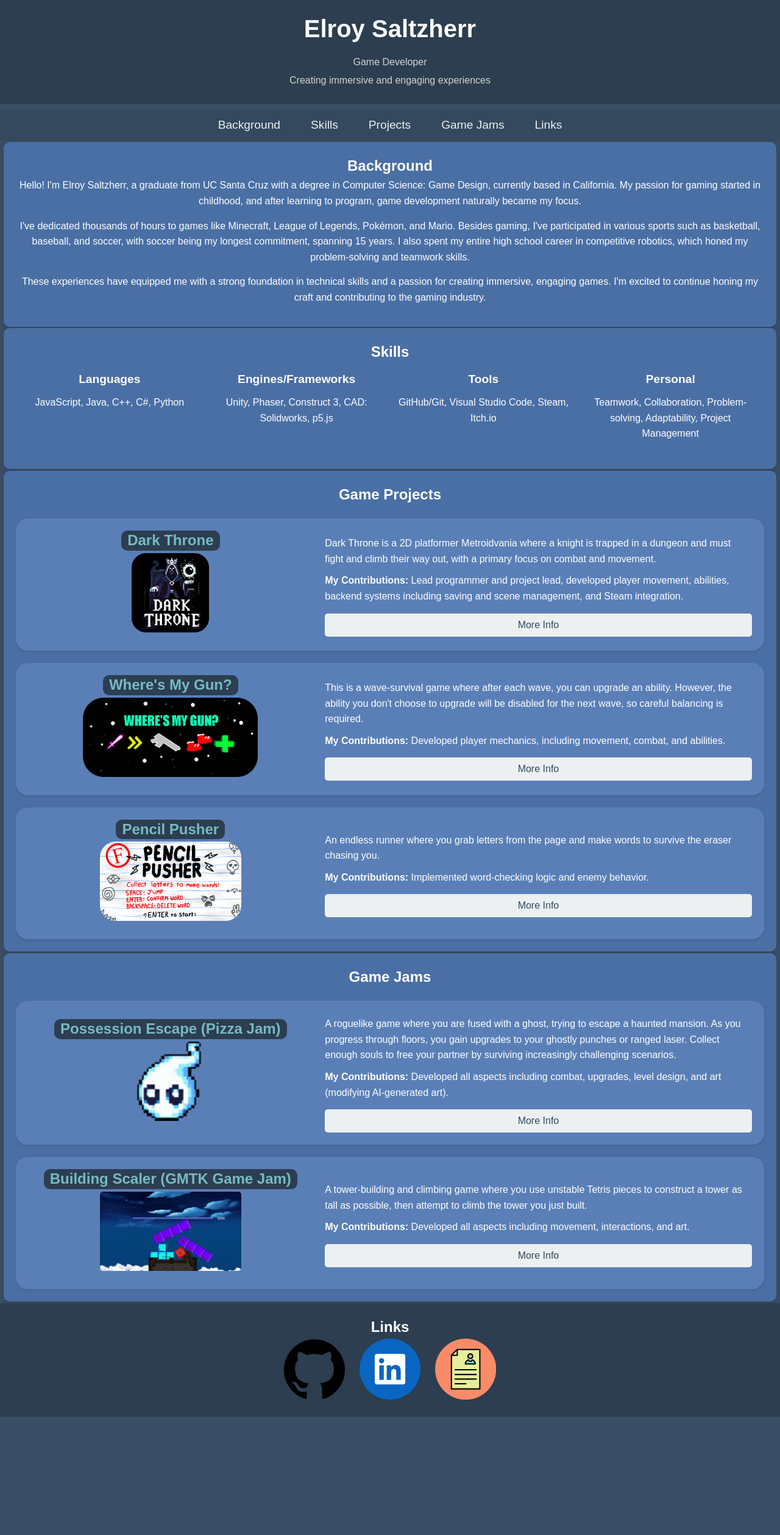
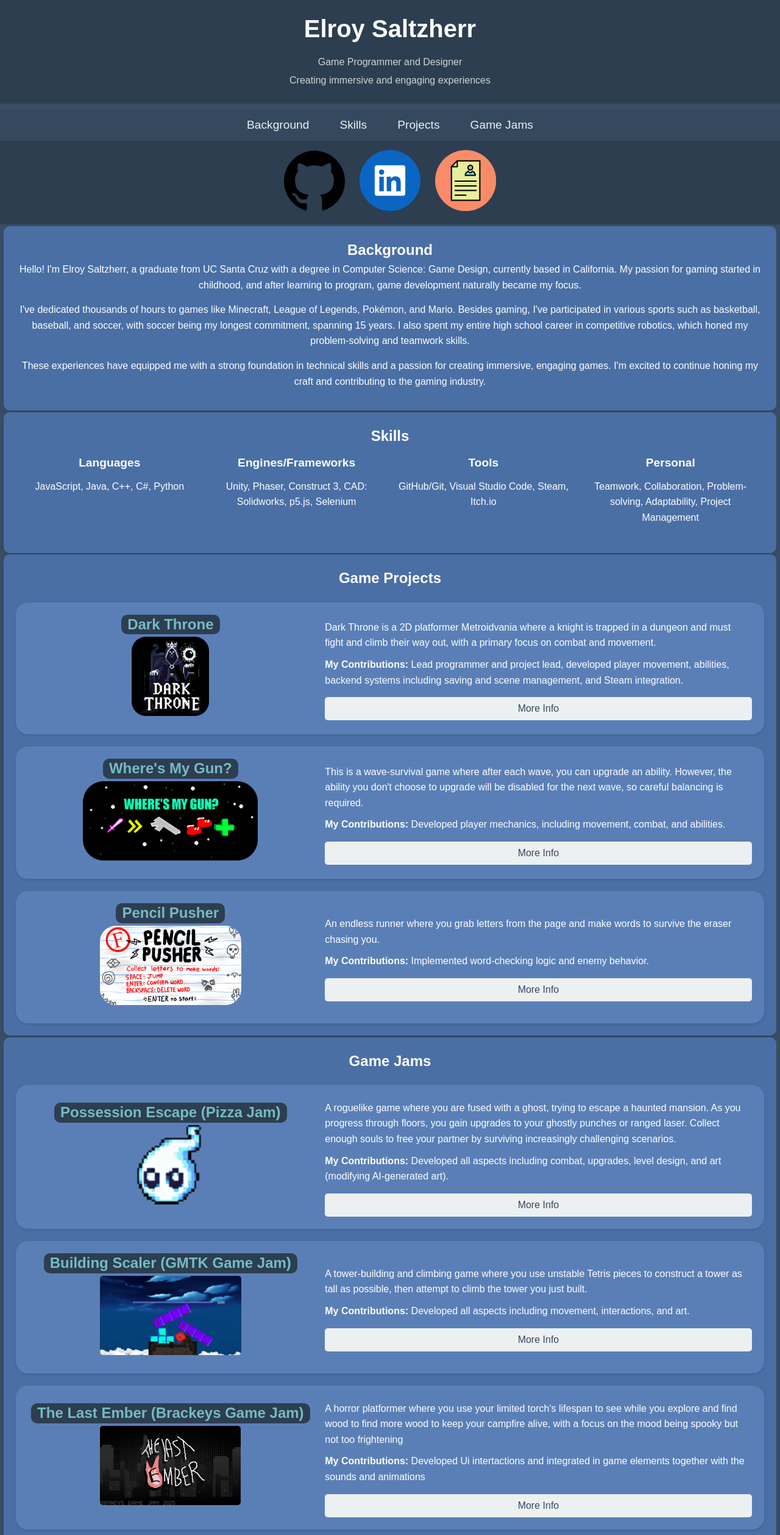
Before and after one commit to esaltzherr/PortfolioWebsite, a plain HTML site: page index.html in a window 1280 px wide. Shown: the part 173-2690 px from the top of the page at 61% size. Before the commit the page ends 2496 px from the top, so only its background shows below. Drawn offline with Linux system fonts and the light colour scheme.

Commit message:
Moved lInks and added a game jam

```diff
--- a/index.html
+++ b/index.html
@@ -4,7 +4,7 @@
 <head>
     <meta charset="UTF-8">
     <meta name="viewport" content="width=device-width, initial-scale=1.0">
-    <title>Elroy Saltzherr - Game Developer</title>
+    <title>Elroy Saltzherr - Game Programmer and Designer</title>
     <link rel="stylesheet" href="styles.css">
 </head>
 
@@ -13,7 +13,7 @@
         <div class="profile">
             <img src="images/ProfilePic.jpg" alt="Elroy Saltzherr">
             <h1>Elroy Saltzherr</h1>
-            <p>Game Developer</p>
+            <p>Game Programmer and Designer</p>
             <p>Creating immersive and engaging experiences</p>
         </div>
     </header>
@@ -23,15 +23,27 @@
             <li><a href="#skills">Skills</a></li>
             <li><a href="#projects">Projects</a></li>
             <li><a href="#game-jams">Game Jams</a></li>
-            <li><a href="#links">Links</a></li>
+            <!-- <li><a href="#links">Links</a></li> -->
         </ul>
     </nav>
+    <div class="social-links-top">
+        <a href="https://github.com/esaltzherr" target="_blank">
+            <img src="images/GitHubLogo.png" alt="GitHub">
+        </a>
+        <a href="https://www.linkedin.com/in/elroy-saltzherr" target="_blank">
+            <img src="images/LinkedInLogo.png" alt="LinkedIn">
+        </a>
+        <a href="images/ElroySaltzherr_GameDeveloper_Resume2024.pdf" target="_blank">
+            <img src="images/Resume.png" alt="Resume">
+        </a>
+    </div>
     <section id="background" class="section background">
         <h2>Background</h2>
         <p>Hello! I'm Elroy Saltzherr, a graduate from UC Santa Cruz with a degree in Computer Science: Game Design, currently based in California. My passion for gaming started in childhood, and after learning to program, game development naturally became my focus.</p>
         <p>I've dedicated thousands of hours to games like Minecraft, League of Legends, Pokémon, and Mario. Besides gaming, I've participated in various sports such as basketball, baseball, and soccer, with soccer being my longest commitment, spanning 15 years. I also spent my entire high school career in competitive robotics, which honed my problem-solving and teamwork skills.</p>
         <p>These experiences have equipped me with a strong foundation in technical skills and a passion for creating immersive, engaging games. I'm excited to continue honing my craft and contributing to the gaming industry.</p>
     </section>
+
     <section id="skills" class="section skills">
         <h2>Skills</h2>
         <div class="skill-categories">
@@ -41,7 +53,7 @@
             </div>
             <div class="skill-category">
                 <h3>Engines/Frameworks</h3>
-                <p>Unity, Phaser, Construct 3, CAD: Solidworks, p5.js</p>
+                <p>Unity, Phaser, Construct 3, CAD: Solidworks, p5.js, Selenium</p>
             </div>
             <div class="skill-category">
                 <h3>Tools</h3>
@@ -158,6 +170,7 @@
             </div>
         </div>
 
+
         <!-- Dropdown Content -->
         <div id="dropdown-5" class="dropdown-content">
             <p><strong>Jam Theme:</strong> Built to Scale</p>
@@ -166,21 +179,30 @@
             <p><strong>Reflection:</strong> After learning from my previous game jam, I focused on keeping the game simple. Although I couldn't dedicate as much time as I wanted during the 96 hours, the game turned out to be an interesting idea that I would like to explore further, possibly as a multiplayer game. It's fun, but it needs some polish.</p>
             <p><strong>Links:</strong> <a href="https://esaltzherr.itch.io/building-scaler" target="_blank">Play on Browser</a> | <a href="https://itch.io/jam/gmtk-2024" target="_blank">GMTK Game Jam's Page</a></p>
         </div>
+
+        <div class="project">
+            <div class="image-title-section">
+                <h3>The Last Ember (Brackeys Game Jam)</h3>
+                <img src="images/BrackeysJam.png" alt="Last Ember">
+            </div>
+            <div class="text-section">
+                <p>A horror platformer where you use your limited torch's lifespan to see while you explore and find wood to find more wood to keep your campfire alive, with a focus on the mood being spooky but not too frightening</p>
+                <p><strong>My Contributions:</strong> Developed Ui intertactions and integrated in game elements together with the sounds and animations</p>
+                <button class="dropdown-btn" data-target="dropdown-6" onclick="toggleDropdown(this)">More Info</button>
+            </div>
+        </div>
+
+         <!-- Dropdown Content -->
+         <div id="dropdown-6" class="dropdown-content">
+            <p><strong>Jam Theme:</strong> Nothing can go wrong...</p>
+            <p><strong>Technical Specifications:</strong> Built using Unity and C#.</p>
+            <p><strong>Team and Development Details:</strong> Developed in a team of 4 in 1 week</p>
+            <p><strong>Reflection:</strong> First successful game jam with a group which was amazing, having the support of other people was wonderful to make up for the areas in which I lacked, it was also a great experience to try and figure out a system for all of us to work together in such a short time</p>
+            <p><strong>Links:</strong> <a href="https://esaltzherr.itch.io/the-last-ember" target="_blank">Play on Browser</a> | <a href="https://itch.io/jam/brackeys-13" target="_blank">Brackeys Game Jam's Page</a></p>
+        </div>
     </section>
 
-    <footer id="links" class="footer">
-        <h2>Links</h2>
-        <div class="social-links">
-            <a href="https://github.com/esaltzherr" target="_blank">
-                <img src="images/GitHubLogo.png" alt="GitHub">
-            </a>
-            <a href="https://www.linkedin.com/in/elroy-saltzherr" target="_blank">
-                <img src="images/LinkedInLogo.png" alt="LinkedIn">
-            </a>
-            <a href="images/ElroySaltzherr_GameDeveloper_Resume2024.pdf" target="_blank">
-                <img src="images/Resume.png" alt="Resume">
-        </div>
-    </footer>
+
 
     <script>
         function toggleDropdown(button) {
--- a/styles.css
+++ b/styles.css
@@ -200,25 +200,25 @@ a:visited {
     text-align: left;
 }
 
-.footer {
+.social-links-top {
     text-align: center;
-    padding: 20px;
+    padding: 15px 0;
     background-color: #2c3e50;
 }
 
-.social-links a {
+.social-links-top a {
     margin: 0 10px;
     display: inline-block;
 }
 
-.social-links img {
+.social-links-top img {
     width: 100px;
     height: 100px;
     transition: transform 0.3s;
 }
 
-.social-links img:hover {
-    transform: scale(1.1);
+.social-links-top img:hover {
+    transform: scale(1.2);
 }
 
 .dropdown-btn {
@@ -237,20 +237,21 @@ a:visited {
     background-color: #bdc3c7;
 }
 
+
 .dropdown-content {
-    display: block; /* Start with display block */
     overflow: hidden;
-    max-height: 0; /* Start with max-height set to 0 for collapsed state */
-    padding: 0 10px; /* Initial padding */
+    max-height: 0;
+    padding: 0 10px;
     background-color: #435d83;
     border-bottom-left-radius: 15px;
     border-bottom-right-radius: 15px;
     box-shadow: 0 2px 4px rgba(0, 0, 0, 0.1);
     text-align: left;
     color: #ffffff;
-    max-width: 80%;
+    width: 80%;          /* use full available width */
+    max-width: 1575px;    /* match project's max-width */
     margin: 0 auto;
-    opacity: 0; /* Start with fully transparent */
+    opacity: 0;
     transition: max-height 0.5s ease-out, padding 0.5s ease-out, opacity 0.5s ease-out;
 }
 
```
Also changed, not shown: images/BrackeysJam.png (added).
